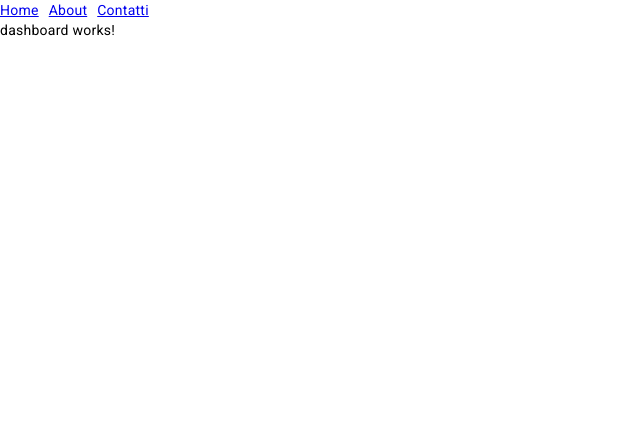
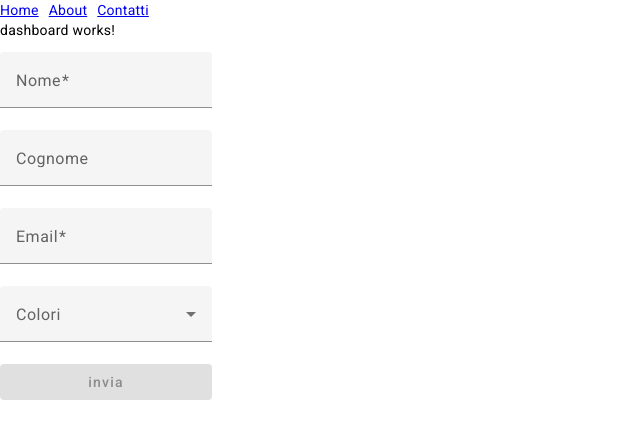
Before and after one commit to Castels88/Angular-corso, an Angular app: page /dashboard in a window 1280 px wide. Shown: the top 438 px of the page, without its empty margins (0-640 px from the left). Built offline with nearby package versions, Linux system fonts and the light colour scheme.

Commit message:
fine lezione

```diff
--- a/src/app/app.component.html
+++ b/src/app/app.component.html
@@ -1,6 +1,7 @@
 <!--
-
-
+oggi andiamo a parlare dei form
+i form di oggi li gestiremo tutti a livello HTML
+andiamo ad implementare il form sulla dashboard=>
 -->
 <a routerLink="">Home</a>
 <a routerLink="about">About</a>
--- a/src/app/app.component.ts
+++ b/src/app/app.component.ts
@@ -13,27 +13,6 @@ export class AppComponent implements OnInit {
   oggi = Date.now();
 
   constructor(private servizioProva: ServizioProvaService) {}
-  //gli observator sono degli eventi che possiamo stanziare all'interno
-  //del ts dei nostri componenti, la cosa importante di questi
-  //observable è che devono essere sottoscritto col metodo subscribe
-  //proviamo a creare un evento della durata di 1 sec
-  //in questo caso useremo il metodo interval
-  ngOnInit(): void {
-    // interval(1000).subscribe((numero) => {
-    //   console.log(numero);
-    // });
-    //proviamo a creare un nuovo observable da zero
-    new Observable((observer) => {
-      let count = 0;
-      setInterval(() => {
-        observer.next(count);
-        count++;
-      }, 1000);
-    }).subscribe((numero) => {
-      console.log('dalla app', numero);
-    });
-  }
+
+  ngOnInit(): void {}
 }
-//esiste anche il metodo unsubscribe ma per farlo vedere meglio
-//è megliosvilupparlo in un componente diverso andiamo nella
-//dashboard=>
--- a/src/app/app.module.ts
+++ b/src/app/app.module.ts
@@ -7,6 +7,8 @@ import { MatSlideToggleModule } from '@angular/material/slide-toggle';
 import { MatCardModule } from '@angular/material/card';
 import { MatButtonModule } from '@angular/material/button';
 import { MatInputModule } from '@angular/material/input';
+import { MatFormFieldModule } from '@angular/material/form-field';
+import { MatSelectModule } from '@angular/material/select';
 import { FormsModule } from '@angular/forms';
 import { HighlightDirective } from './direttive/highlight.directive';
 import { AboutComponent } from './componenti/about/about.component';
@@ -33,7 +35,9 @@ import { NotfoundComponent } from './componenti/notfound/notfound.component';
     MatCardModule,
     MatButtonModule,
     MatInputModule,
+    MatFormFieldModule,
     FormsModule,
+    MatSelectModule,
   ],
   providers: [],
   bootstrap: [AppComponent],
--- a/src/app/componenti/dashboard/dashboard.component.css
+++ b/src/app/componenti/dashboard/dashboard.component.css
@@ -0,0 +1,17 @@
+:host {
+  display: flex;
+  flex-direction: column;
+  align-items: flex-start;
+}
+form {
+  display: flex;
+  flex-direction: column;
+}
+/* mettiamo sempre l 'important per essere sicuri
+che lo sovrascriva */
+input.ng-touched.ng-invalid {
+  border-color: red !important;
+}
+input.ng-valid {
+  border-color: green !important;
+}
--- a/src/app/componenti/dashboard/dashboard.component.html
+++ b/src/app/componenti/dashboard/dashboard.component.html
@@ -1 +1,58 @@
 <p>dashboard works!</p>
+<!-- in Angular prima cosa da fare in un form è
+1) associare una variabile template in modo da poterlo richiamare
+e dobbiamo anche assegnare un valore a questa variabile
+ed angular ha un suo valore pre impostato per i form ossia il
+ngForm
+2)una volta definita la variabile ngForm Angular ci da direttamente
+la possibilita di aggiungere metodi al form come onSubmit che
+chiaramente dobbiamo aggiungere anche al file TS
+3)come facciamo ad associare gli input ?
+dobbiamo assegnare la variabile #homeForm alla funzione di
+onSubmit(homeForm) e ci da errore perche non abbiamo messo
+nessun valore nel metodo del file TS
+in questo modo Angular terra conto del mio form e di tutto quello
+che ci sta sotto
+4)ma ancora gli input non sono associati come li associamo?
+-prima cosa da fare e mettere il tag name negli input
+-aggiungere i type corretti per ogni tag input
+-aggiungere un ngModel ad ogni input perche questo metodo
+permetterà di creare i controlli sugli input
+
+---------------------------
+vediamo come mettere dei limiti ai nostri tag input con il tag required
+andiamo nel tag email aggiungiamo il tag required ed email
+ora andiamo nel button e gli diciamo di disabilitarlo se non è valid
+perche abbiamo 3 stati valid untouched e pristine
+
+--------------
+vediamo come sfruttare le classi create da material
+avendo detto che gli input creati da merial hanno delle classi
+questo c permette di sfruttarle a nostro favore
+mettiamo caso vogliamo che per ogni input invalid vogliamo
+il background rosso
+dobbiamo sfruttare la classe ng-invalid creata da material nel css
+-->
+<form #homeForm="ngForm" (ngSubmit)="onSubmit(homeForm)">
+  <mat-form-field appearance="fill">
+    <mat-label>Nome</mat-label>
+    <input matInput type="text" name="nome" required ngModel>
+  </mat-form-field>
+  <mat-form-field appearance="fill">
+    <mat-label>Cognome</mat-label>
+    <input matInput type="text" name="cognome" ngModel>
+  </mat-form-field>
+  <mat-form-field appearance="fill">
+    <mat-label>Email</mat-label>
+    <input matInput type="email" name="email" required email ngModel>
+  </mat-form-field>
+  <mat-form-field appearance="fill">
+    <mat-label>Colori</mat-label>
+    <mat-select name="colore">
+      <mat-option value="rosso">Rosso</mat-option>
+      <mat-option value="blu">Blu</mat-option>
+    </mat-select>
+  </mat-form-field>
+
+  <button mat-raised-button color="primary" [disabled]="!homeForm.valid" type="submit">invia</button>
+</form>
--- a/src/app/componenti/dashboard/dashboard.component.ts
+++ b/src/app/componenti/dashboard/dashboard.component.ts
@@ -1,4 +1,5 @@
-import { Component, OnInit, OnDestroy } from '@angular/core';
+import { Component, OnInit, OnDestroy, ViewChild } from '@angular/core';
+import { NgForm } from '@angular/forms';
 import { interval } from 'rxjs';
 
 @Component({
@@ -7,25 +8,18 @@ import { interval } from 'rxjs';
   styleUrls: ['./dashboard.component.css'],
 })
 export class DashboardComponent implements OnInit, OnDestroy {
-  numero = 5;
-  sottoscrizione: any;
+  //possiamo richiamare il form anche da TS con il ViewChild
+  //al quale associamo la nostra variabile
+  @ViewChild('homeform') homeform: NgForm;
+  //in questo modo e richiamando homeform nel console.log
+  //manderò in console in nostro form
   constructor() {}
-  ngOnInit(): void {
-    this.sottoscrizione = interval(1000).subscribe((numero) => {
-      console.log('dalla dashboard', numero);
-    });
-  }
-  ngOnDestroy(): void {
-    this.sottoscrizione.unsubscribe();
+  ngOnInit(): void {}
+  ngOnDestroy(): void {}
+  //in questo metodo dobbiamo assegnare il valore che abbiamo messo
+  //nella funzione onSubmit e per essere precisi gli diamo direttamente
+  //il type ngForm
+  onSubmit(form: NgForm) {
+    console.log(form);
   }
 }
-//adesso guardando la console vediamo il nostro intervallo che è
-//partito dalla dashboard, se ci spostiamo su un altra pagina come
-//contatti noteremo però che l'intervallo continua. e questo non
-//va bene dobbiamo stopparlo se non siamo più nella pagina richiesta
-//pergestire al meglio subscribe e unsubscribe è meglio
-//creare delle variabili. Ragionando quando dobbiamo stoppare il timer?
-//quando cambiamo pagina quindi quando il componente non è più
-//visualizzato quindi quando si distrugge quindi dobbiamo
-//inserire il Ondestroy e al suo interno richiamiamo la nostra
-//variabile.unsubscribe() in questo modo il timer verrà stoppato.
```
